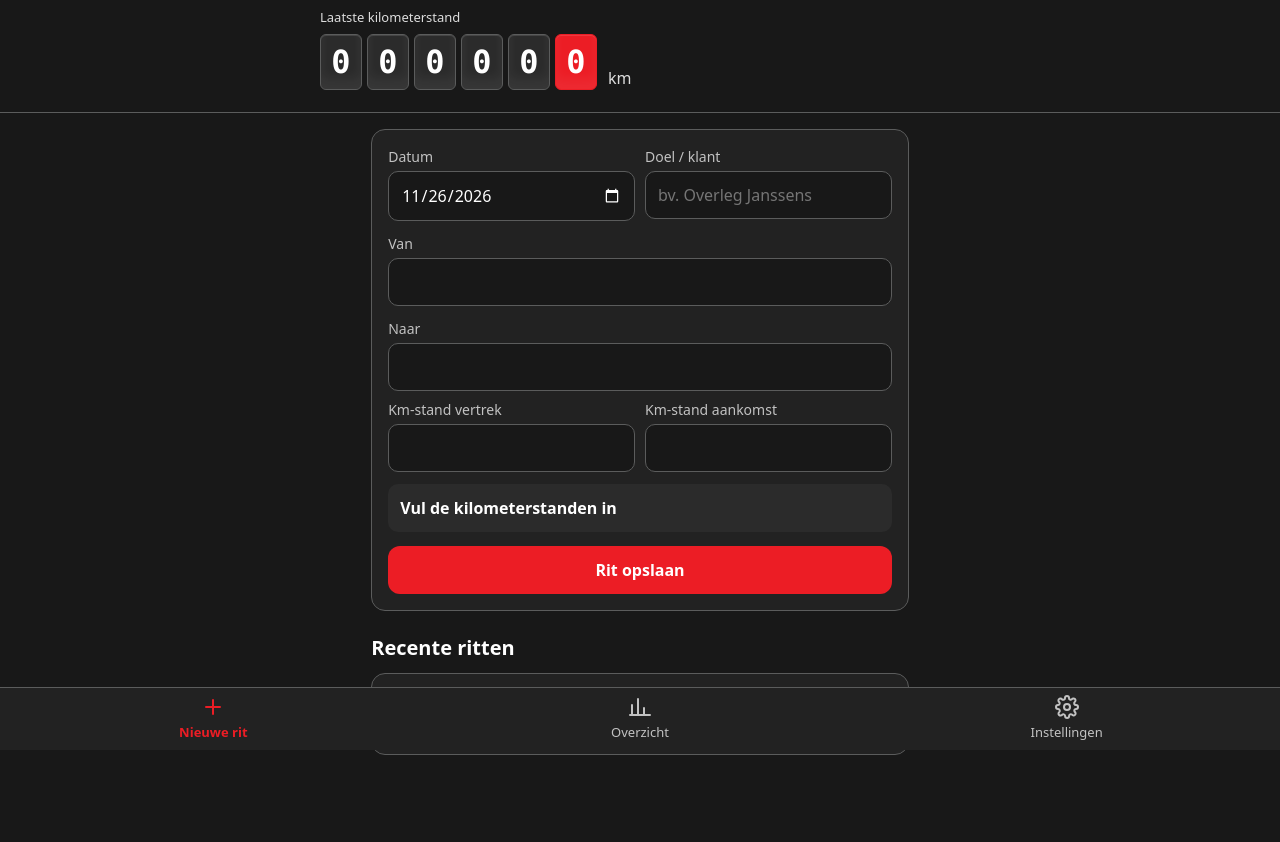
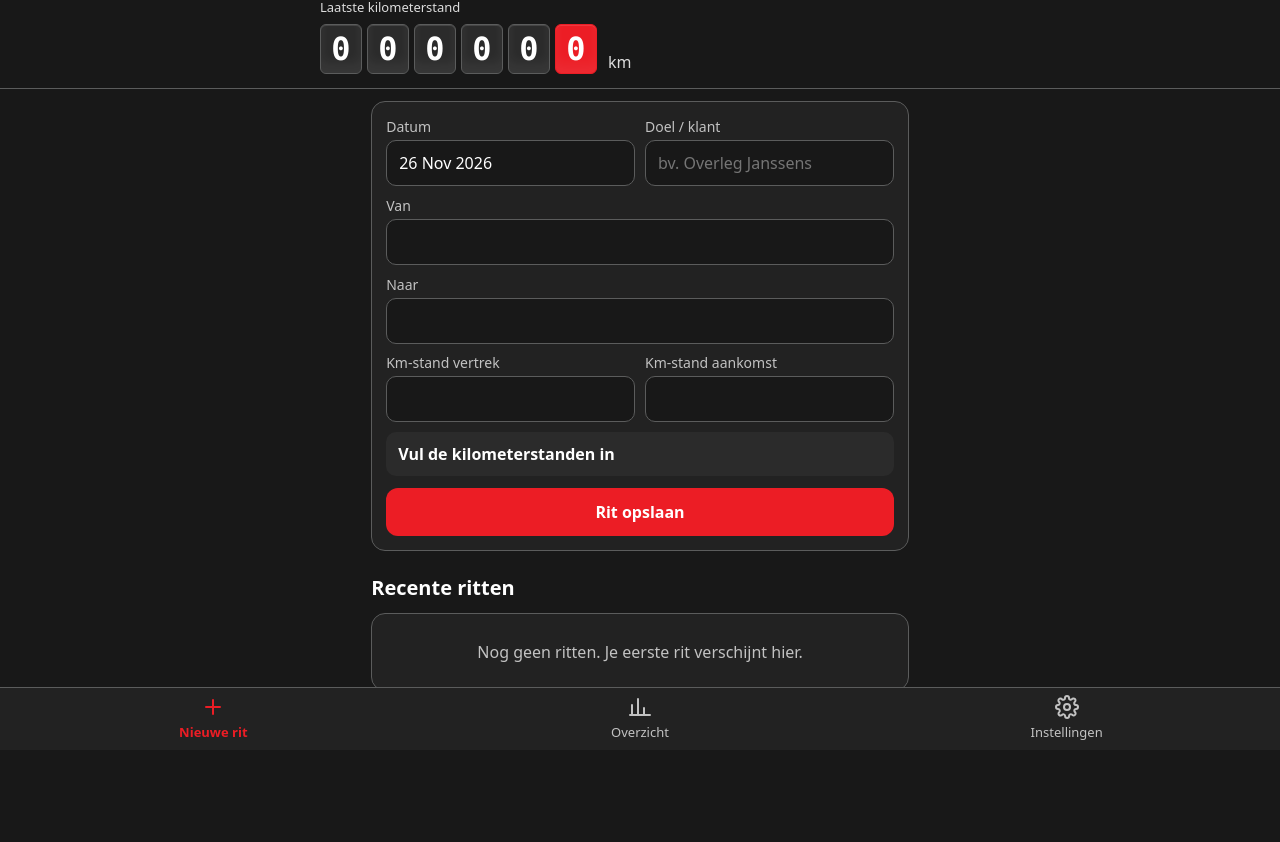
Before and after one commit to fabidjano/rittenregister, a plain HTML site: page index.html in a window 1280 px wide. Shown: the part 50-892 px from the top of the page. After the commit the page ends 843 px from the top, so only its background shows below. Drawn offline with Linux system fonts and the light colour scheme.

Commit message:
Add files via upload

```diff
--- a/index.html
+++ b/index.html
@@ -22,24 +22,27 @@
 *{box-sizing:border-box;min-width:0}
 body{margin:0;background:var(--bg);color:var(--ink);font:16px/1.5 system-ui,-apple-system,"Segoe UI",Roboto,sans-serif;overflow-x:clip;padding-bottom:calc(76px + env(safe-area-inset-bottom))}
 .num{font-variant-numeric:tabular-nums;white-space:nowrap}
-header{background:var(--bg);border-bottom:1px solid var(--line);color:#fff;padding:calc(14px + env(safe-area-inset-top)) max(5vw,16px) 22px}
+header{background:var(--bg);border-bottom:1px solid var(--line);color:#fff;padding:calc(10px + env(safe-area-inset-top)) max(5vw,16px) 14px}
 header .top{display:flex;justify-content:space-between;align-items:baseline;gap:12px;max-width:640px;margin:auto}
 header h1{font-size:20px;margin:0;font-weight:700}
 header small{opacity:.8;font-size:13px}
-.odo{max-width:640px;margin:14px auto 0}
+.odo{max-width:640px;margin:8px auto 0}
 .odo .lbl{font-size:13px;opacity:.85}
 .digits{display:flex;gap:5px;margin-top:6px}
-.digits span{flex:0 0 auto;width:clamp(30px,9vw,42px);height:clamp(42px,12vw,56px);display:grid;place-items:center;background:var(--raise);border:1px solid var(--line);border-radius:6px;font:700 clamp(22px,6.5vw,32px)/1 ui-monospace,"SF Mono",Menlo,monospace;box-shadow:inset 0 -10px 12px rgba(255,255,255,.06),inset 0 1px 0 rgba(255,255,255,.12)}
+.digits span{flex:0 0 auto;width:clamp(30px,9vw,42px);height:clamp(40px,11vw,50px);display:grid;place-items:center;background:var(--raise);border:1px solid var(--line);border-radius:6px;font:700 clamp(22px,6.5vw,32px)/1 ui-monospace,"SF Mono",Menlo,monospace;box-shadow:inset 0 -10px 12px rgba(255,255,255,.06),inset 0 1px 0 rgba(255,255,255,.12)}
 .digits span.last{background:var(--yel);border-color:var(--yel);color:#fff}
 .digits em{font-style:normal;align-self:end;margin-left:6px;opacity:.85}
-main{max-width:640px;margin:auto;padding:16px max(4vw,12px)}
+main{max-width:640px;margin:auto;padding:12px max(4vw,12px)}
 section[hidden]{display:none}
 h2{font-size:20px;margin:22px 0 10px}
-.card{background:var(--card);border:1px solid var(--line);border-radius:14px;padding:16px;margin-bottom:14px}
-label{display:block;font-size:14px;color:var(--mute);margin:12px 0 4px}
+.card{background:var(--card);border:1px solid var(--line);border-radius:14px;padding:14px;margin-bottom:14px}
+label{display:block;font-size:14px;color:var(--mute);margin:9px 0 3px}
 label:first-child{margin-top:0}
-input,select,textarea{width:100%;font:inherit;font-size:16px;color:var(--ink);background:var(--bg);border:1px solid var(--line);border-radius:10px;padding:11px 12px;min-height:46px}
+input,select,textarea{width:100%;font:inherit;font-size:16px;color:var(--ink);background:var(--bg);border:1px solid var(--line);border-radius:10px;padding:10px 12px;min-height:44px}
 input:focus,button:focus-visible,select:focus{outline:3px solid color-mix(in srgb,var(--blue2) 45%,transparent);outline-offset:1px;border-color:var(--blue2)}
+.datebox{position:relative}.datebox .shown{display:flex;align-items:center;width:100%;min-height:44px;padding:10px 12px;border:1px solid var(--line);border-radius:10px;background:var(--bg);font-variant-numeric:tabular-nums;white-space:nowrap;overflow:hidden}
+.datebox input{position:absolute;inset:0;width:100%;height:100%;opacity:0;-webkit-appearance:none;appearance:none;min-width:0;cursor:pointer}
+.datebox:focus-within .shown{outline:3px solid color-mix(in srgb,var(--blue2) 45%,transparent);outline-offset:1px;border-color:var(--blue2)}
 .row{display:grid;grid-template-columns:minmax(0,1fr) minmax(0,1fr);gap:10px}
 .chips{display:flex;flex-wrap:wrap;gap:6px;margin-top:8px}
 .chip{border:1px solid var(--line);background:var(--card);color:var(--ink);border-radius:99px;padding:8px 12px;font-size:14px;min-height:38px}
@@ -47,8 +50,8 @@ button{font:inherit;cursor:pointer}
 .btn{min-height:48px;border-radius:12px;border:0;padding:0 18px;font-weight:650;background:var(--blue);color:#fff}
 .btn.sec{background:transparent;color:var(--ink);border:1px solid var(--line)}
 .btn.wide{width:100%;margin-top:14px}
-.btns{display:flex;gap:8px;flex-wrap:wrap;margin-top:14px}.btns .btn{flex:1 1 140px}
-.calc{margin-top:12px;padding:12px;border-radius:10px;background:var(--raise);display:flex;justify-content:space-between;gap:10px;font-weight:650}
+.btns{display:flex;gap:8px;flex-wrap:wrap;margin-top:12px}.btns .btn{flex:1 1 140px}
+.calc{margin-top:10px;padding:10px 12px;border-radius:10px;background:var(--raise);display:flex;justify-content:space-between;gap:10px;font-weight:650}
 .calc.bad{background:color-mix(in srgb,var(--red) 12%,transparent);color:var(--red)}
 .warn{color:var(--red);font-size:14px;margin-top:8px}
 .list{list-style:none;margin:0;padding:0}
@@ -86,7 +89,7 @@ nav button[aria-current=true]{color:var(--blue2);font-weight:700}
 <section id="v-rit">
   <form class="card" id="tripForm" novalidate>
     <div class="row">
-      <div><label for="fDate">Datum</label><input type="date" id="fDate" required></div>
+      <div><label for="fDate">Datum</label><div class="datebox"><span class="shown" id="fDateShown" aria-hidden="true"></span><input type="date" id="fDate" required></div></div>
       <div><label for="fPurpose">Doel / klant</label><input id="fPurpose" placeholder="bv. Overleg Janssens" autocomplete="off" required></div>
     </div>
     <label for="fFrom">Van</label><input id="fFrom" list="placeList" autocomplete="off">
@@ -264,6 +267,7 @@ function resetForm(prefill){
 }
 function overlaps(t){ return S.trips.find(o => o.id !== t.id && t.kmStart < o.kmEnd && t.kmEnd > o.kmStart); }
 function updateCalc(){
+  $('#fDateShown').textContent = F.date.value ? (([y, m, d]) => `${+d} ${['Jan','Feb','Mar','Apr','May','Jun','Jul','Aug','Sep','Oct','Nov','Dec'][m - 1]} ${y}`)(F.date.value.split('-')) : 'Kies datum';
   const a = parseNum(F.start.value), b = parseNum(F.end.value), c = $('#calc');
   c.classList.remove('bad');
   if (isNaN(a) || isNaN(b)) { c.innerHTML = '<span>Vul de kilometerstanden in</span><span></span>'; return; }
```
